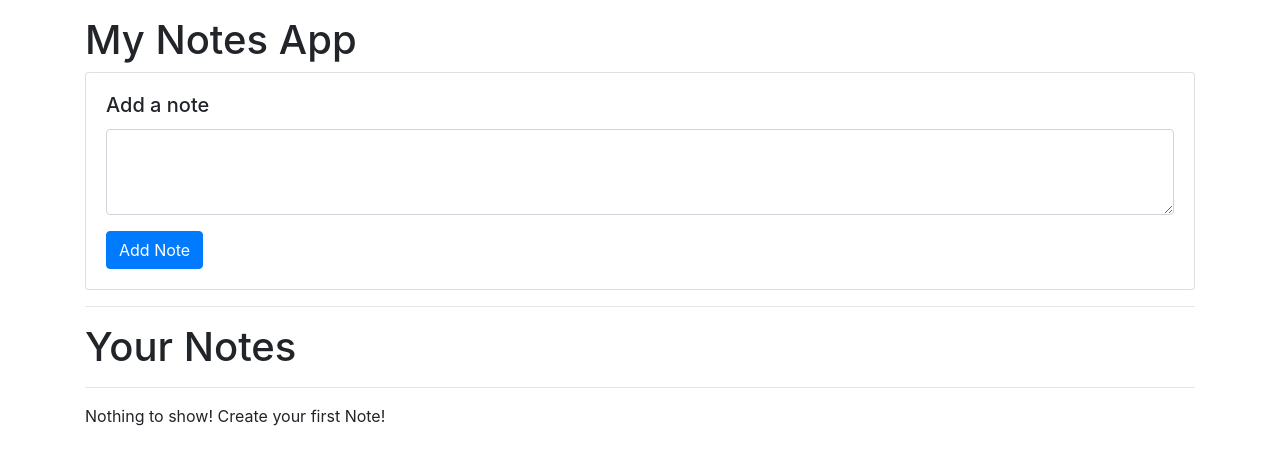
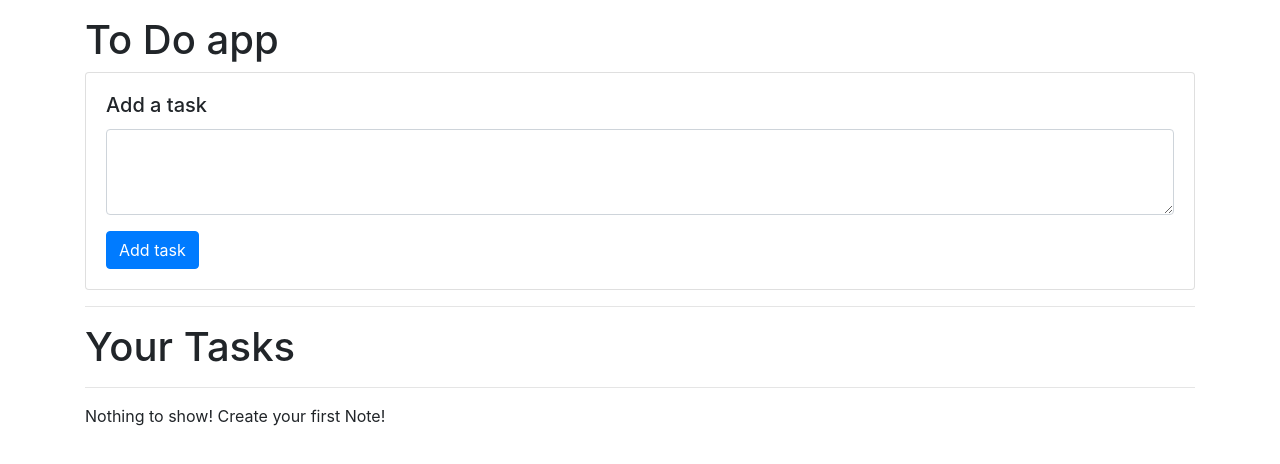
Before and after one commit to kunal2507/Notes-app, a plain HTML site: page index.html in a window 1280 px wide. Drawn offline with nearby package versions, Linux system fonts and the light colour scheme.

Commit message:
Update index.html

```diff
--- a/index.html
+++ b/index.html
@@ -2,18 +2,18 @@
 <link rel="stylesheet" href="https://stackpath.bootstrapcdn.com/bootstrap/4.3.1/css/bootstrap.min.css"
  integrity="sha384-ggOyR0iXCbMQv3Xipma34MD+dH/1fQ784/j6cY/iJTQUOhcWr7x9JvoRxT2MZw1T" crossorigin="anonymous">
 <div class="container my-3">
-        <h1>My Notes App</h1>
+        <h1>To Do app</h1>
         <div class="card">
             <div class="card-body">
-                <h5 class="card-title">Add a note</h5>
+                <h5 class="card-title">Add a task</h5>
                 <div class="form-group">
                     <textarea class="form-control" id="addTxt" rows="3"></textarea>
                 </div>
-                <button class="btn btn-primary" id="addBtn">Add Note</button>
+                <button class="btn btn-primary" id="addBtn">Add task</button>
             </div>
         </div>
         <hr>
-        <h1>Your Notes</h1>
+        <h1>Your Tasks</h1>
         <hr>
         <div id="notes" class="row container-fluid"> </div>
     </div>
```
